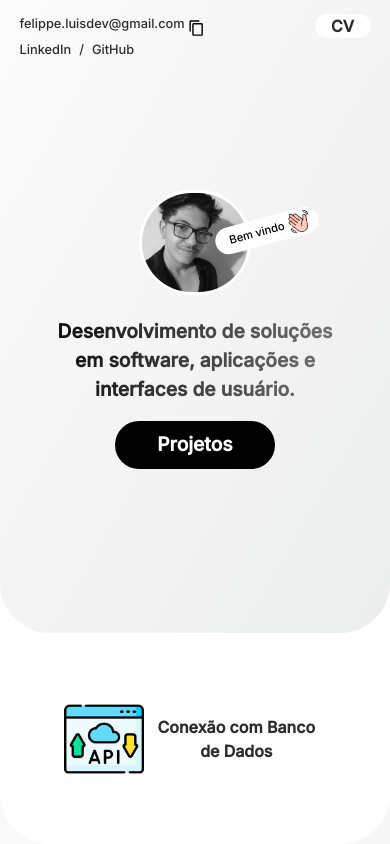
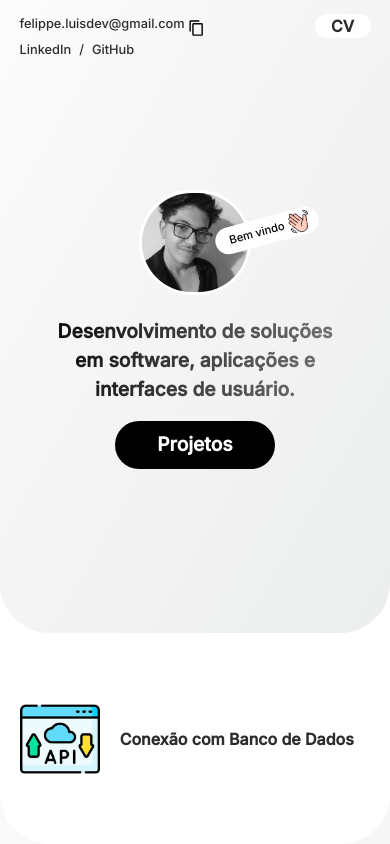
Before and after one commit to Luisfelippedev/personal-portfolio, a Next.js app in the folder personal-portfolio/: page / in a window 390 px wide. Shown: the top 844 px of the page. Built offline with nearby package versions, Linux system fonts and the light colour scheme.

Commit message:
fix: Corrigindo bug na responsividade do carousel em telas menores.

```diff
--- a/personal-portfolio/src/app/globals.scss
+++ b/personal-portfolio/src/app/globals.scss
@@ -12,14 +12,14 @@ Button:hover{
   cursor: pointer;
 }
 
-.slick-list {margin: 0 -10px;}
-.slick-slide>div {
-  padding: 0 10px;
-  display: grid;
-  place-items: center;
-  width: 80%;
-  margin: auto;
+// .slick-list {margin: 0 -10px;}
+// .slick-slide>div {
+//   padding: 0 10px;
+//   display: grid;
+//   place-items: center;
+//   width: 80%;
+//   margin: auto;
 
-  // height: 100vh;
+//   // height: 100vh;
 
-}
+// }
```
